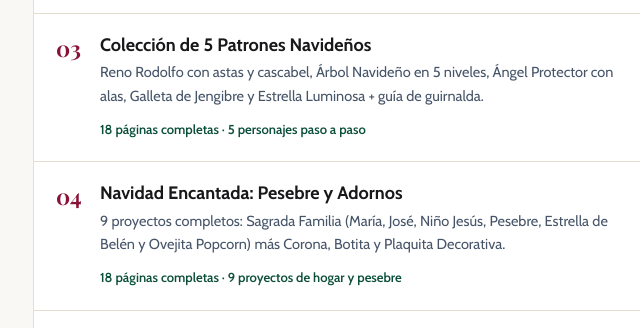
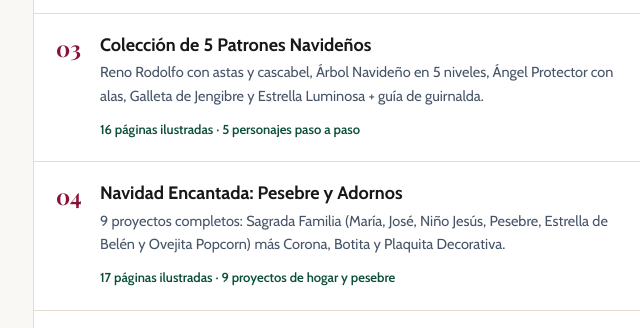
Before and after one commit to dodomatad/ofertaligyaandre, a plain HTML site: page taller.html in a window 1280 px wide. Shown: the part 1040-1368 px from the top of the page, 135-775 px from the left. Drawn offline with nearby package versions, Linux system fonts and the light colour scheme; a web font is replaced by a local one.

```diff
--- a/taller.html
+++ b/taller.html
@@ -858,7 +858,7 @@
               <div class="chapter-info">
                 <h3>Colección de 5 Patrones Navideños</h3>
                 <p>Reno Rodolfo con astas y cascabel, Árbol Navideño en 5 niveles, Ángel Protector con alas, Galleta de Jengibre y Estrella Luminosa + guía de guirnalda.</p>
-                <span class="chapter-spec">18 páginas completas · 5 personajes paso a paso</span>
+                <span class="chapter-spec">16 páginas ilustradas · 5 personajes paso a paso</span>
               </div>
             </div>
             <div class="chapter-controls">
@@ -874,7 +874,7 @@
               <div class="chapter-info">
                 <h3>Navidad Encantada: Pesebre y Adornos</h3>
                 <p>9 proyectos completos: Sagrada Familia (María, José, Niño Jesús, Pesebre, Estrella de Belén y Ovejita Popcorn) más Corona, Botita y Plaquita Decorativa.</p>
-                <span class="chapter-spec">18 páginas completas · 9 proyectos de hogar y pesebre</span>
+                <span class="chapter-spec">17 páginas ilustradas · 9 proyectos de hogar y pesebre</span>
               </div>
             </div>
             <div class="chapter-controls">
```
Also changed, not shown: 5 other files.
